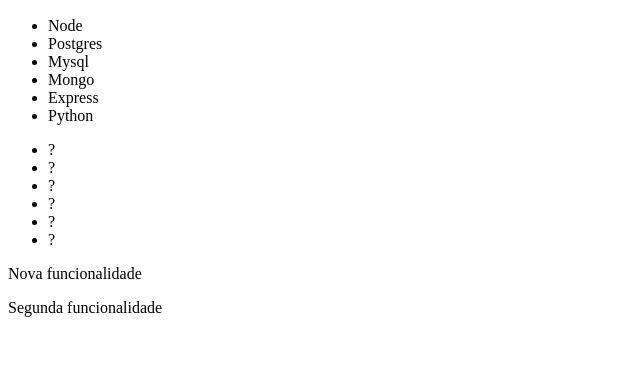
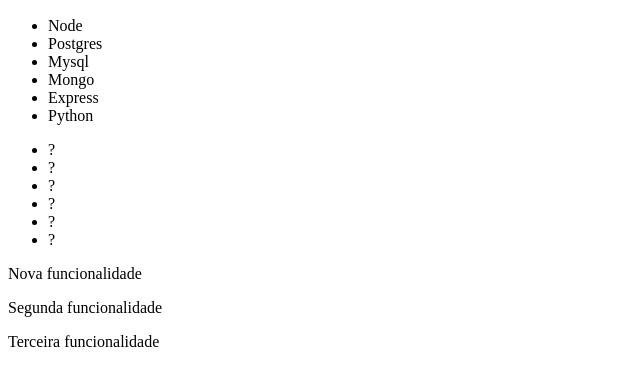
Before and after one commit to LuanBMartins/git-estudos, a website: page index.html in a window 1280 px wide. Shown: the part 110-496 px from the top of the page, without its empty margins (0-640 px from the left). Drawn offline with Linux system fonts and the light colour scheme.

Commit message:
Adicionando terceira funcionalidade

```diff
--- a/index.html
+++ b/index.html
@@ -40,6 +40,9 @@
     <section>
         <p>Segunda funcionalidade</p>
     </section>
+    <section>
+        <p>Terceira funcionalidade</p>
+    </section>
 
 </body>
 </html>
```
